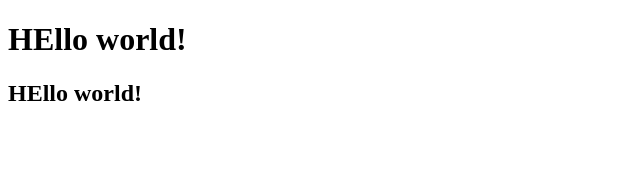
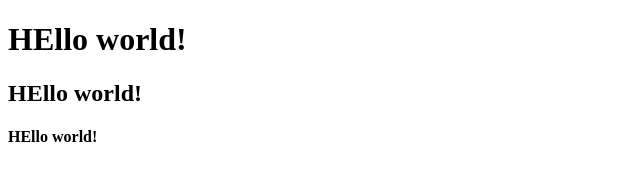
Before and after one commit to WorkDay365/MyFirstPJ, a plain HTML site: page index.html in a window 1280 px wide. Shown: the whole page, without its empty margins (0-640 px from the left). Drawn offline with Linux system fonts and the light colour scheme.

Commit message:
h4 !!!!!

```diff
--- a/index.html
+++ b/index.html
@@ -9,6 +9,7 @@
 <body>
     <h1> HEllo world!</h1>
     <h2> HEllo world!</h2>
+    <h4> HEllo world!</h4>
 </body>
 
 </html>
```
